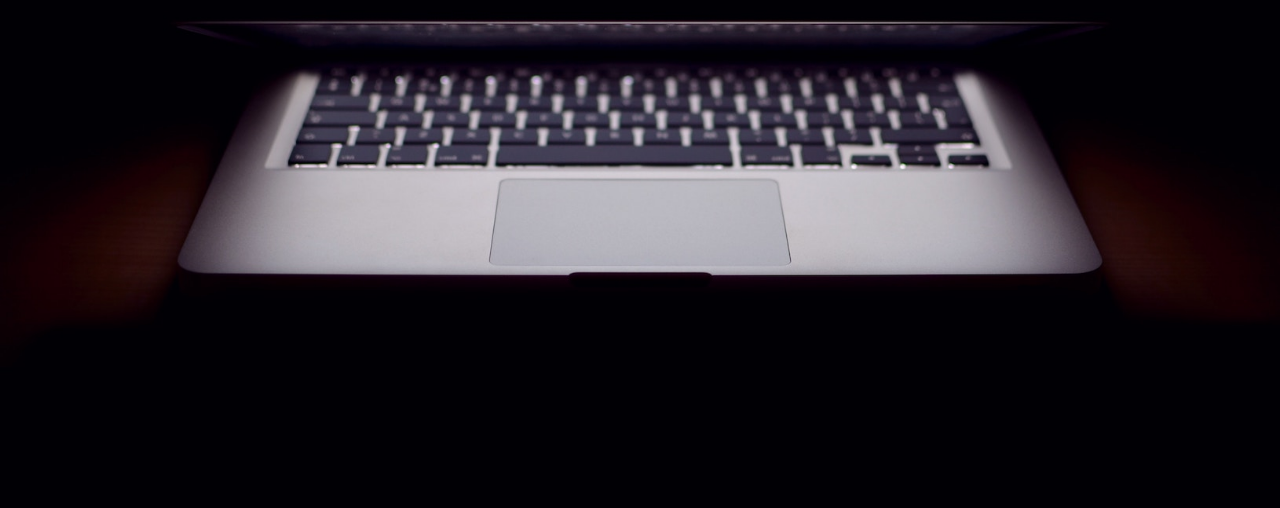
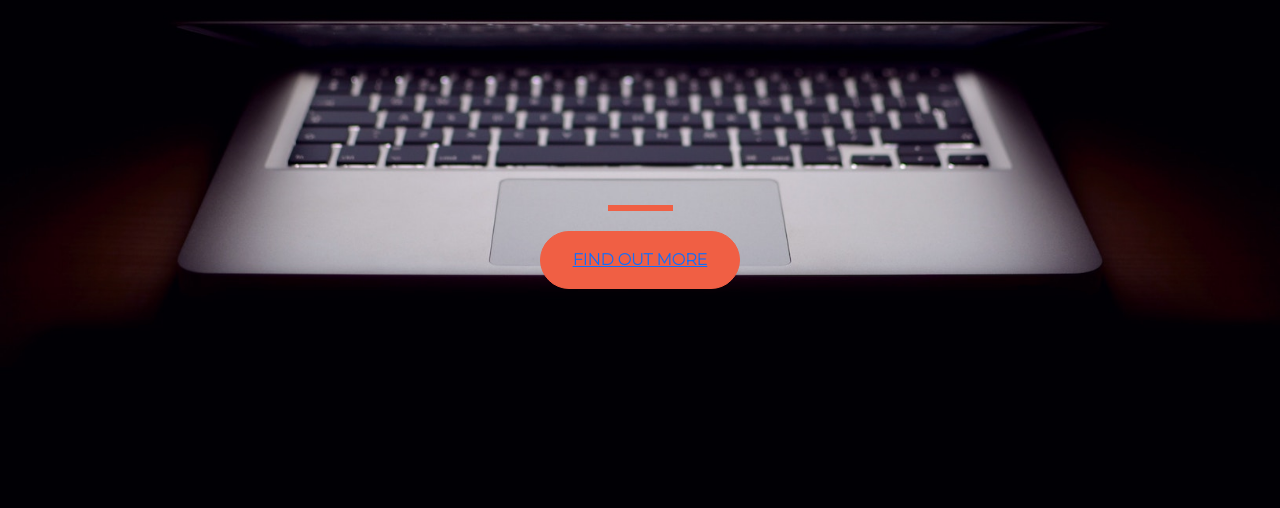
Before and after one commit to drianoK/startup-landing-page, a plain HTML site: page index.html in a window 1280 px wide. Shown: the part 292-800 px from the top of the page. Drawn offline with nearby package versions, Linux system fonts and the light colour scheme.

Commit message:
Buffer col-12 div az index.htlm-hez hozzáadva + link hozzáadva a Button-hoz, Styles.css változások

```diff
--- a/index.html
+++ b/index.html
@@ -1,5 +1,6 @@
 <!DOCTYPE html>
 <html lang="en">
+
 <head>
     <meta charset="UTF-8">
     <meta http-equiv="X-UA-Compatible" content="IE=edge">
@@ -10,20 +11,34 @@
 
     <!-- Bootstrap Stylesheet from CDN -->
     <link href="https://cdn.jsdelivr.net/npm/bootstrap@5.1.3/dist/css/bootstrap.min.css" rel="stylesheet"
-    integrity="sha384-1BmE4kWBq78iYhFldvKuhfTAU6auU8tT94WrHftjDbrCEXSU1oBoqyl2QvZ6jIW3" crossorigin="anonymous">
+        integrity="sha384-1BmE4kWBq78iYhFldvKuhfTAU6auU8tT94WrHftjDbrCEXSU1oBoqyl2QvZ6jIW3" crossorigin="anonymous">
 
     <!-- My stylesheet -->
     <link rel="stylesheet" type="text/css" href="styles.css">
 
     <title>Startup Landing Page</title>
 </head>
+
 <body>
 
-    <div class="container">
-    <h1><strong>The biggest startup event of the year</strong></h1>
-    <hr>
-    <button class="btn btn-primary btn-xl">Find out more</button>
+    <div class="container d-flex align-items-center h-100">
+        <div class="row">
+
+            <header class="text-center col-12">
+                <h1><strong>The biggest startup event of the year</strong></h1>
+            </header>
+
+            <div class="buffer col-12"></div>
+
+            <section class="text-center col-12">
+                <hr>
+                <button class="btn btn-primary btn-xl"><a href="https://mailchi.mp/bd0389ac20c2/flandorffer">Find out
+                        more</a></button>
+            </section>
+
+        </div>
     </div>
 
 </body>
+
 </html>
--- a/styles.css
+++ b/styles.css
@@ -1,43 +1,36 @@
-html,body {
+html,
+body {
   width: 100%;
   height: 100%;
-    font-family: 'Montserrat', sans-serif;
+  font-family: "Montserrat", sans-serif;
   background-image: url(img/header.jpg);
   background-repeat: no-repeat;
   background-size: cover;
   background-position: center;
   font-size: 16px;
-
-}
-
-.container {
-    max-width: 80%;
-    text-align: center;
-
-
-
 }
 
 h1,
 button {
   text-transform: uppercase;
-    color:aliceblue;
+  color: aliceblue;
   font-weight: 700;
 }
 
 h1 {
   font-size: 3rem;
-
 }
 
+hr {
+  margin: 20px auto;
+  color: #F05F44;
+  border: 3px solid #F05F44;
+  max-width: 65px;
+  opacity: 1;
+}
 
-hr {
-    border: 3px solid #fd4314;
-    color:#fd4314;
-    opacity: 1;
-    max-width: 65px;
-    margin: 0 auto;
-
+.buffer {
+  height: 12rem;
 }
 
 .btn {
```
Lines whose indentation alone changed are shown as unchanged.
